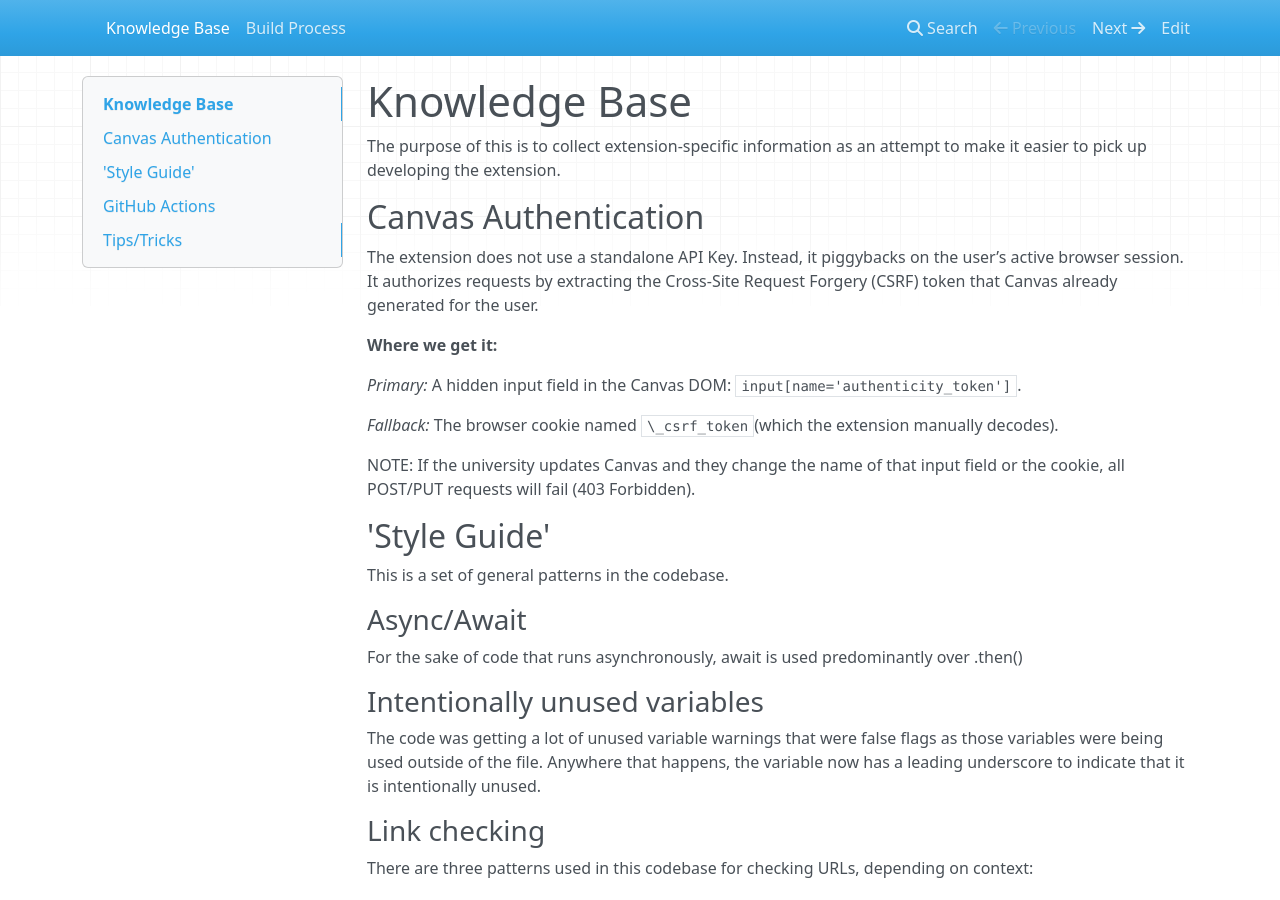
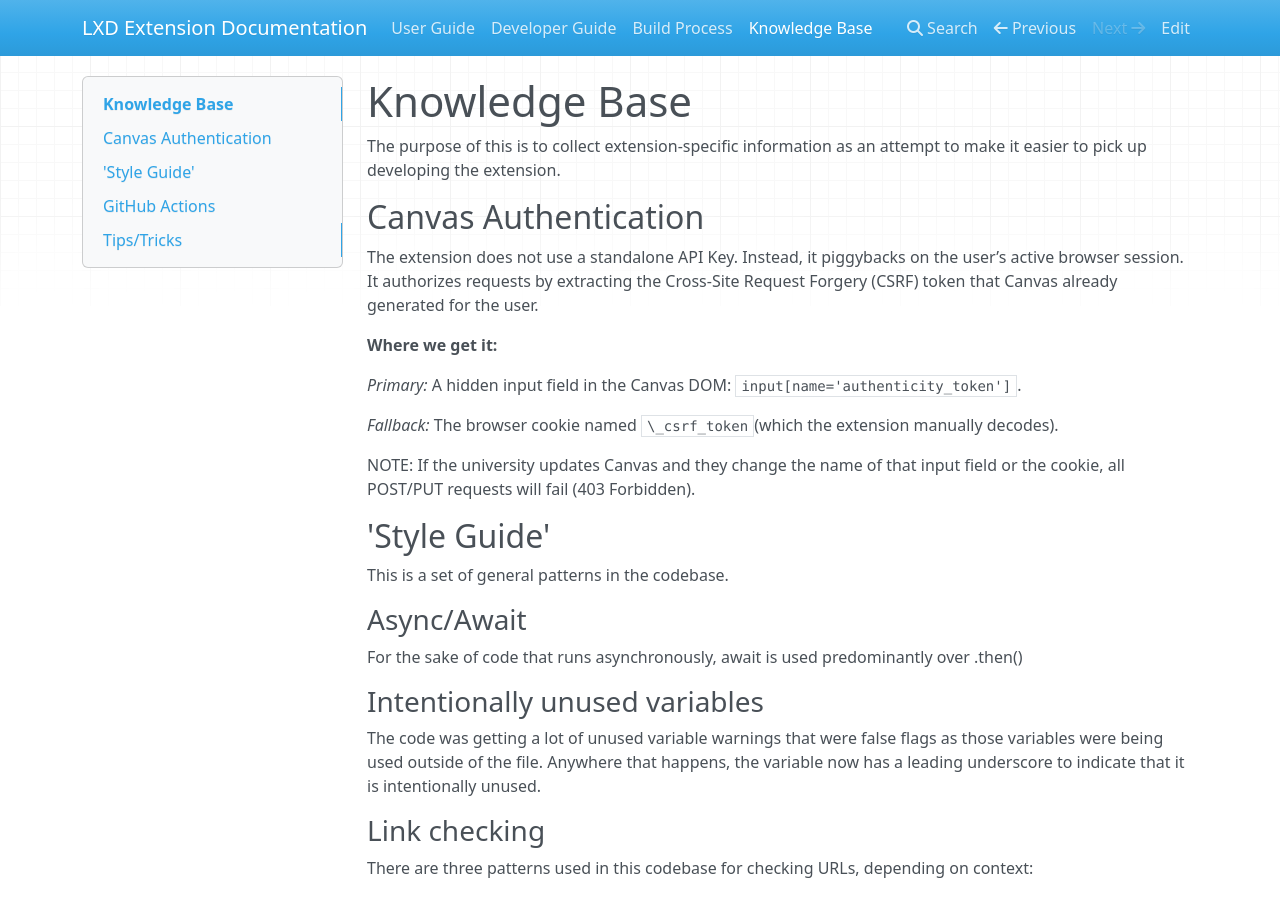
Before and after one commit to Unity-Environmental-University/lxd-tools, an MkDocs documentation site: the page built from docs/KNOWLEDGE_BASE.md, in a window 1280 px wide and 900 px high. Built offline with MkDocs 1.6.1, drawn with Linux system fonts in a browser that asks for light colours; nearby versions of some CDN libraries.

Commit message:
Updating docs and workflows

```diff
--- a/mkdocs.yml
+++ b/mkdocs.yml
@@ -1,6 +1,9 @@
 # This file tells the portal how to handle this repo
-edit_uri: edit/release/3.0.0/docs/
+edit_uri: edit/release/3.1.4/docs/
+site_name: LXD Extension Documentation
 
 nav:
+  - User Guide: ../USER_GUIDE.md
+  - Developer Guide: ../README.md
+  - Build Process: BUILD_PROCESS.md
   - Knowledge Base: KNOWLEDGE_BASE.md
-  - Build Process: BUILD_PROCESS.md
```
Also changed, not shown: README.dist.md (+2 -0 lines), 2 other files.
